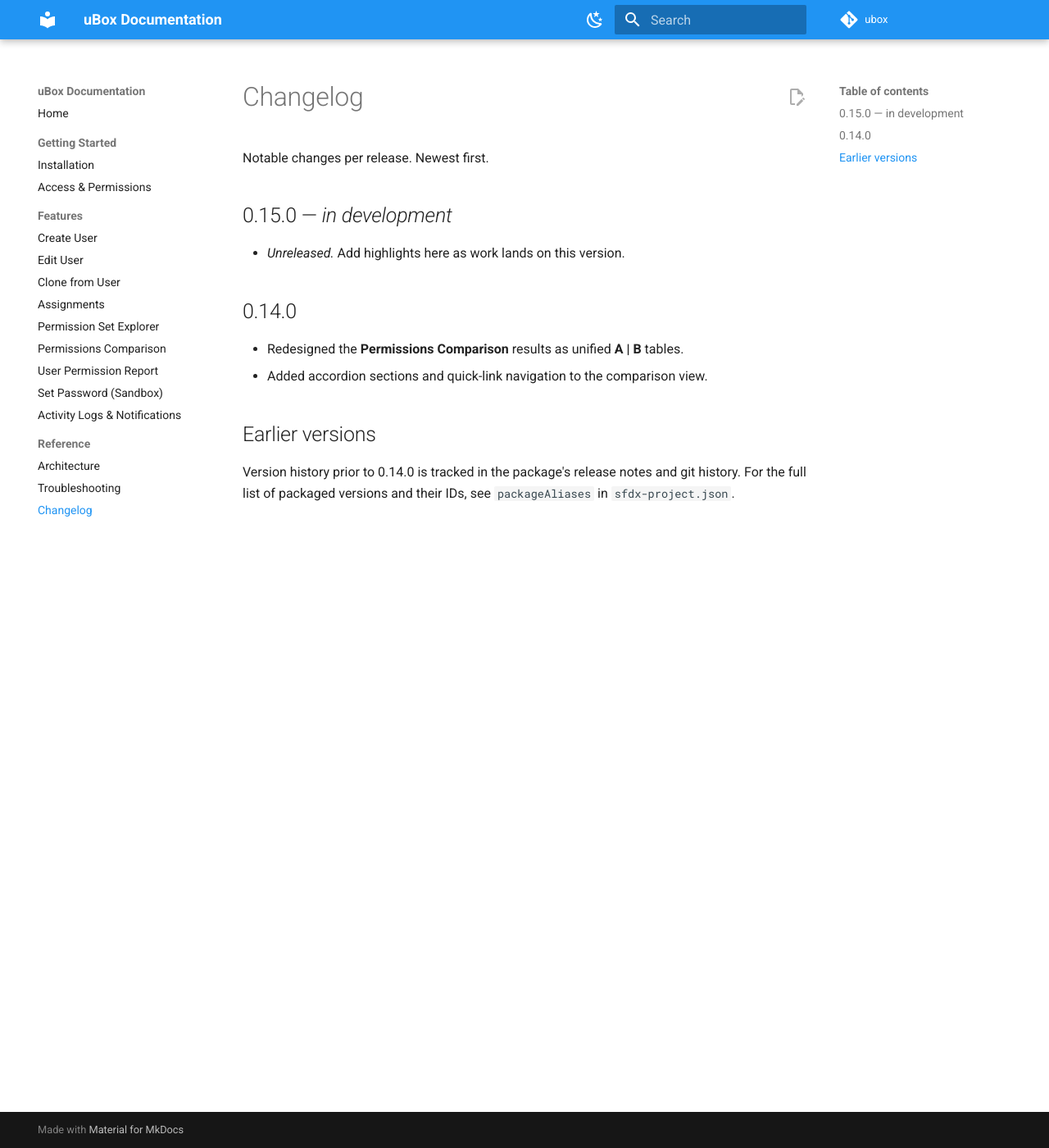
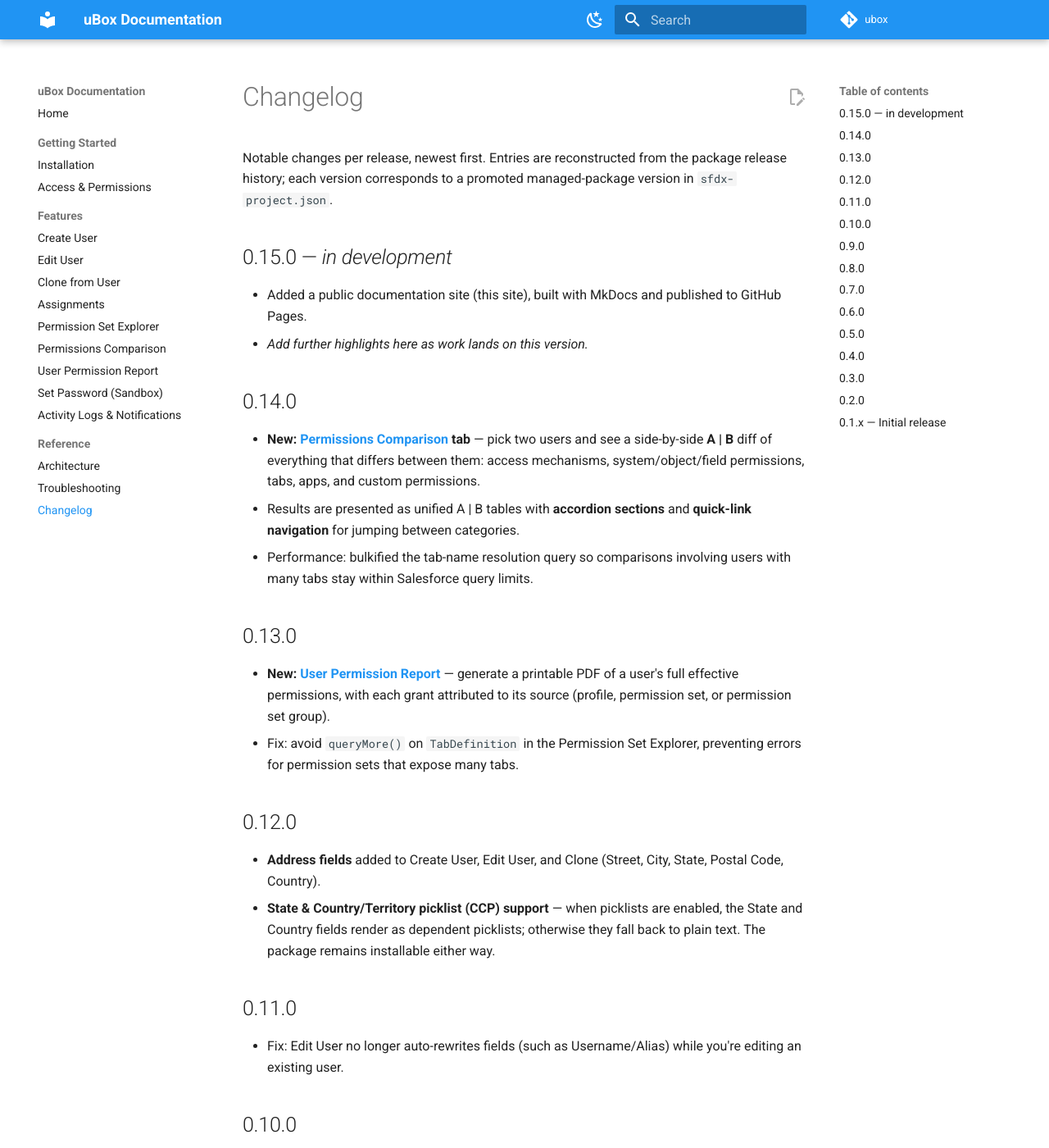
Before and after one commit to cranforce/ubox, an MkDocs documentation site: the page built from docs/reference/changelog.md, in a window 1280 px wide and 1400 px high. Shown: the whole window at 82% size. Built offline with MkDocs 1.6.1 and Material for MkDocs 9.7.7, drawn with Linux system fonts in a browser that asks for light colours; comment, search, counter and statistics services are not loaded; some of the changed text lies outside the part shown.

Commit message:
docs: Flesh out changelog from release history
Reconstruct per-version release notes (0.1.x through 0.14.0) from the
package promotion history, with user-facing highlights and cross-links
to the relevant feature pages.

Co-Authored-By: Claude Opus 4.8 <noreply@anthropic.com>

```diff
--- a/docs/reference/changelog.md
+++ b/docs/reference/changelog.md
@@ -1,24 +1,101 @@
 # Changelog
 
-Notable changes per release. Newest first.
-
-<!--
-TODO: This file is seeded from package version history and recent commits. Flesh out each
-entry with user-facing highlights as you cut releases. Keep it in sync with the versions in
-sfdx-project.json.
--->
+Notable changes per release, newest first. Entries are reconstructed from the package
+release history; each version corresponds to a promoted managed-package version in
+`sfdx-project.json`.
 
 ## 0.15.0 — _in development_
 
-- _Unreleased._ Add highlights here as work lands on this version.
+- Added a public documentation site (this site), built with MkDocs and published to GitHub
+  Pages.
+- _Add further highlights here as work lands on this version._
 
 ## 0.14.0
 
-- Redesigned the **Permissions Comparison** results as unified **A | B** tables.
-- Added accordion sections and quick-link navigation to the comparison view.
+- **New: [Permissions Comparison](../features/permissions-comparison.md) tab** — pick two
+  users and see a side-by-side **A | B** diff of everything that differs between them:
+  access mechanisms, system/object/field permissions, tabs, apps, and custom permissions.
+- Results are presented as unified A | B tables with **accordion sections** and
+  **quick-link navigation** for jumping between categories.
+- Performance: bulkified the tab-name resolution query so comparisons involving users with
+  many tabs stay within Salesforce query limits.
 
-## Earlier versions
+## 0.13.0
 
-Version history prior to 0.14.0 is tracked in the package's release notes and git history.
-For the full list of packaged versions and their IDs, see `packageAliases` in
-`sfdx-project.json`.
+- **New: [User Permission Report](../features/user-permission-report.md)** — generate a
+  printable PDF of a user's full effective permissions, with each grant attributed to its
+  source (profile, permission set, or permission set group).
+- Fix: avoid `queryMore()` on `TabDefinition` in the Permission Set Explorer, preventing
+  errors for permission sets that expose many tabs.
+
+## 0.12.0
+
+- **Address fields** added to Create User, Edit User, and Clone (Street, City, State,
+  Postal Code, Country).
+- **State & Country/Territory picklist (CCP) support** — when picklists are enabled, the
+  State and Country fields render as dependent picklists; otherwise they fall back to plain
+  text. The package remains installable either way.
+
+## 0.11.0
+
+- Fix: Edit User no longer auto-rewrites fields (such as Username/Alias) while you're
+  editing an existing user.
+
+## 0.10.0
+
+- Added a **show-password toggle** to the Set Password modal.
+
+## 0.9.0
+
+- **New: [Set Password](../features/set-password.md) tool** — set a sandbox user's password
+  directly (no email required), working around sandboxes that can't deliver
+  password-reset emails. Restricted to sandbox orgs.
+
+## 0.8.0
+
+- **New: field-level security viewer** — inspect a user's effective field permissions
+  (Read/Edit) per object.
+- Enhanced the underlying effective-permission retrieval used across uBox.
+
+## 0.7.0
+
+- Refactored **Edit User** into a two-pane explorer with an embedded **permission
+  inspector**, so you can review a user's effective access while editing them.
+
+## 0.6.0
+
+- **New: [Permission Set Explorer](../features/permission-set-explorer.md) tab** — browse
+  permission sets and **permission set groups**, see what they grant, and view/manage who's
+  assigned.
+
+## 0.5.0
+
+- Reordered the post-save **assignment logic** to handle dependencies between assignment
+  types more reliably.
+- Consolidated distribution on the **managed** package (dropped the unlocked package build).
+
+## 0.4.0
+
+- User create/edit actions now write their **activity logs asynchronously**, keeping the
+  logging out of the main transaction.
+
+## 0.3.0
+
+- Improved error handling and messaging when a user create/edit fails.
+
+## 0.2.0
+
+- Established the **managed-package upgrade path** (ancestor versioning) so future releases
+  install as upgrades.
+- Fixed async-logging test assertions.
+
+## 0.1.x — Initial release
+
+- Single-page **[Create User](../features/create-user.md)** and
+  **[Edit User](../features/edit-user.md)** experience replacing the standard New User flow.
+- Assign **permission sets, permission set groups, permission set licenses, public groups,
+  and package licenses** in one submit, applied via asynchronous jobs with partial success.
+- **[Clone from User](../features/clone-from-user.md)** to pre-fill a new user from an
+  existing one.
+- **[Activity logging](../features/logging.md)** with `uBox_Log__c` records and desktop /
+  mobile **completion notifications**.
```
